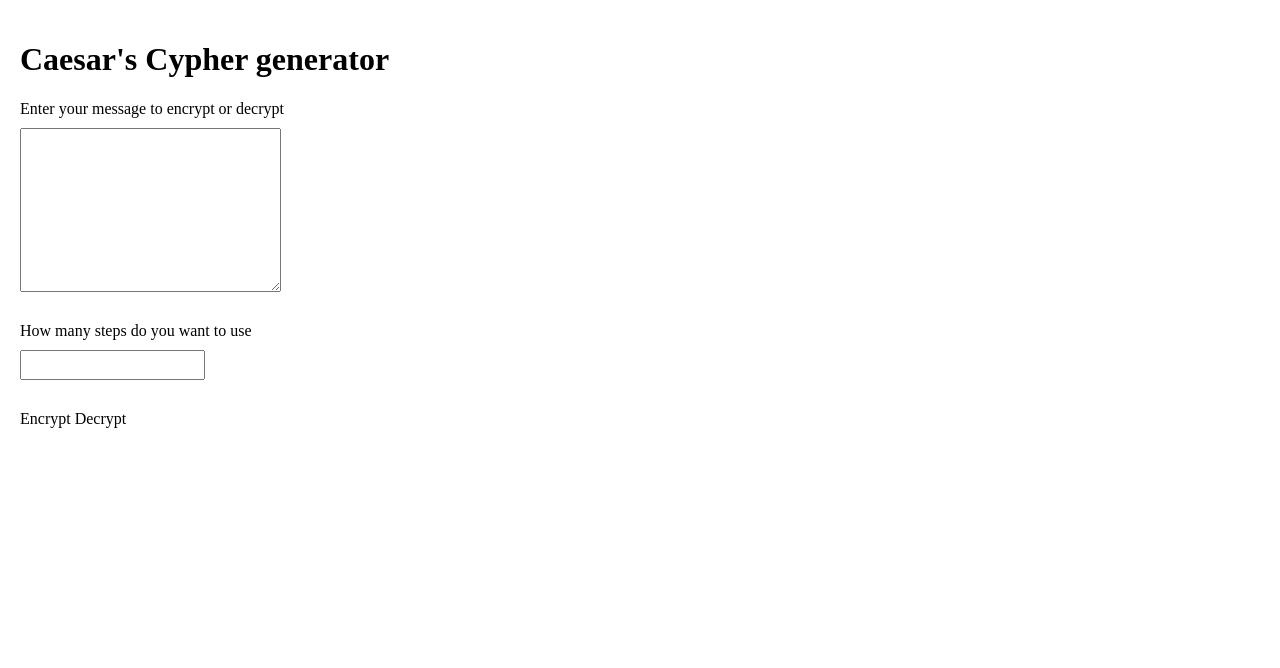
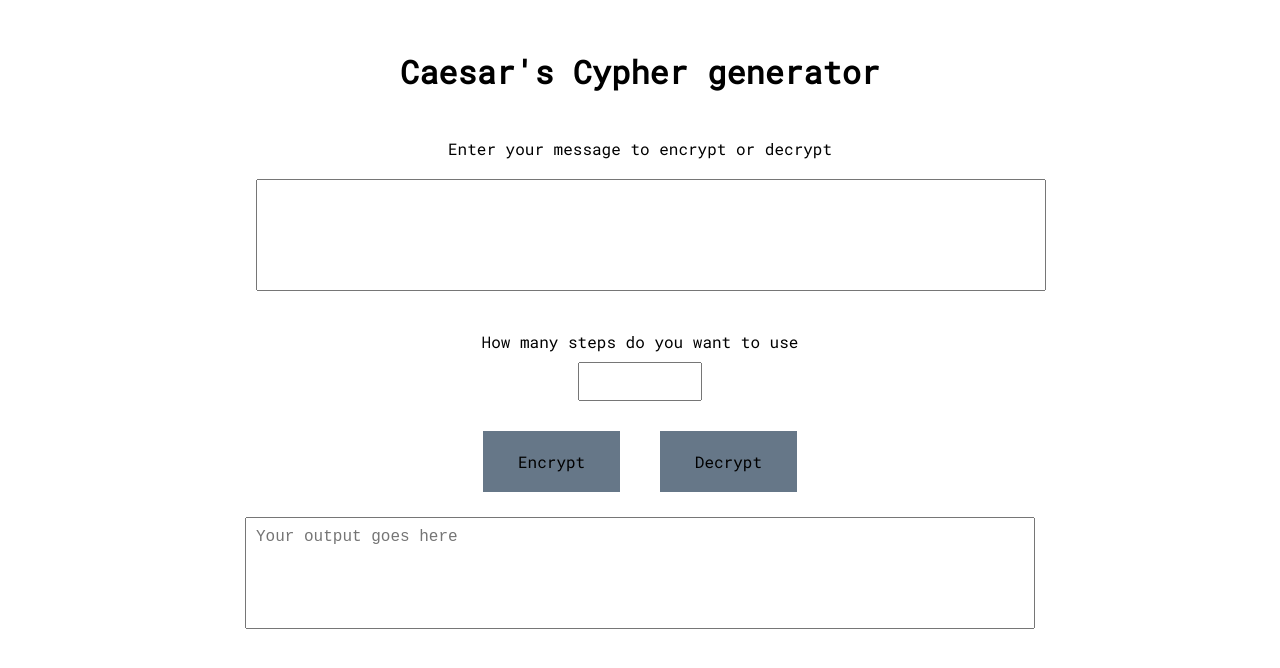
Before and after one commit to Elodie1298/TP_SI_1, a plain HTML site: page index.html in a window 1280 px wide. Drawn offline with Linux system fonts and the light colour scheme.

Commit message:
Added some style :P

```diff
--- a/index.html
+++ b/index.html
@@ -4,14 +4,16 @@
     <meta charset="UTF-8">
     <meta name="viewport" content="width=device-width, initial-scale=1.0">
     <meta http-equiv="X-UA-Compatible" content="ie=edge">
+    <link href="https://fonts.googleapis.com/css?family=Roboto+Mono&display=swap" rel="stylesheet">
+    <link rel="shortcut icon" href="./favicon.ico" type="image/x-icon">
     <link rel="stylesheet" href="./style.css">
-    <title>Document</title>
+    <title>Caesars cypher</title>
 </head>
 <body>
 <h1>Caesar's Cypher generator</h1>
 <div class="text-box">
     <label for="message">Enter your message to encrypt or decrypt</label>
-    <textarea name="message" id="#Plaintext" cols="30" rows="10"></textarea>
+    <textarea cols="100" name="message" id="Plaintext" rows="5"></textarea>
 </div>
 <div class="text-box">
     <label for="steps">How many steps do you want to use</label>
@@ -22,7 +24,7 @@
     <span class="btn" id="Decrypt" onclick="decrypt()">Decrypt</span>
 </div>
 
-    <div id="TextArea"></div>
+    <textarea cols="100" rows="5" readonly id="TextArea" placeholder="Your output goes here"></textarea>
 
     <script src="./script.js"></script>
 </body>
--- a/style.css
+++ b/style.css
@@ -1,10 +1,46 @@
-body {
+*  {
     margin: 0;
-    padding: 20px;
+    padding: 0;
 }
 
+html {
+    font-family: 'Roboto Mono', serif;
+}
+
+body {
+    padding: 20px;
+    width: 60%;
+    margin: auto;
+    display: flex;
+    text-align: center;
+    flex-direction: column;
+    align-items: center;
+}
+
+label {
+    display: inline-block;
+}
+
+h1 {
+    padding: 30px;
+}
+
+textarea {
+    padding: 10px;
+    font-size: 16px;
+    margin: 10px 0;
+    resize: none;
+    width: 100%;
+}
+
+input[type="number"] {
+    width: 100px;
+    padding: 10px;
+    margin: auto;
+}
 .text-box {
-    padding-bottom: 30px;
+    width: 100%;
+    margin: 15px 0;
 }
 
 .text-box > * {
@@ -12,6 +48,19 @@ body {
     padding-bottom: 10px;
 }
 
-.btn-box btn {
-    padding: 3px;
+.btn-box {
+    width: 100%;
+    margin-bottom: 20px 0;
 }
+
+.btn {
+    display: inline-block;
+    padding: 20px 35px;
+    margin: 15px;
+    background: #678;
+    cursor: pointer;
+}
+
+.btn:hover {
+    background: #aaa;
+}
```
Also changed, not shown: favicon.ico (added).
